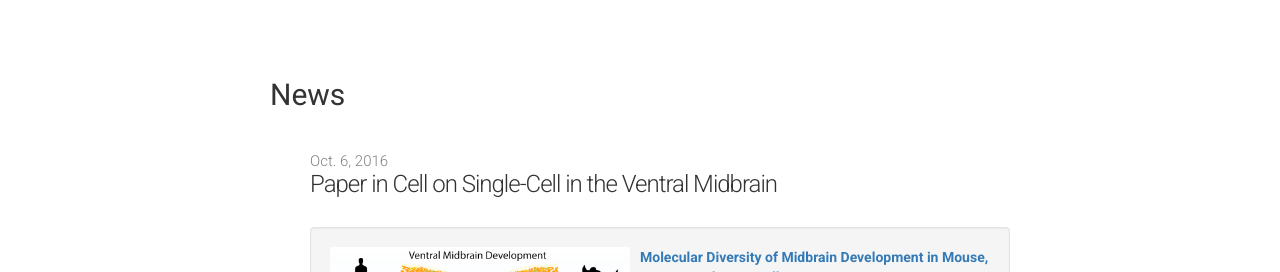
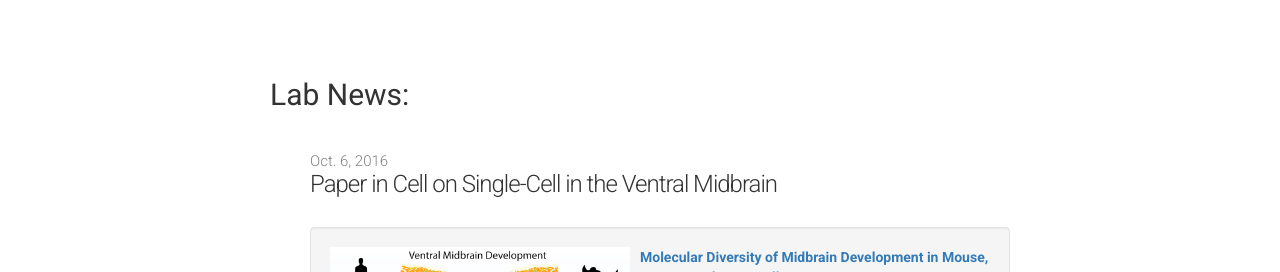
Before and after one commit to ArenasLab/arenaslab.github.io, a Jekyll site: the page index.html, which Jekyll copies as it is, in a window 1280 px wide and 900 px high, scrolled down 339 px. Shown: the part 183-455 px from the top of the window. Built offline with Jekyll 4.4.1, drawn with Linux system fonts in a browser that asks for light colours.

Commit message:
Update index.html

```diff
--- a/index.html
+++ b/index.html
@@ -46,7 +46,7 @@
     <div class="post">
       <div class="news">
 
-        <h2>News</h2>
+        <h2>Lab News:</h2>
         <p>&nbsp;</p>
         <ul class="posts">
 
```
